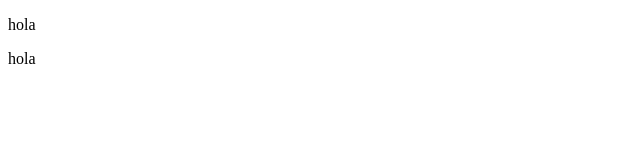
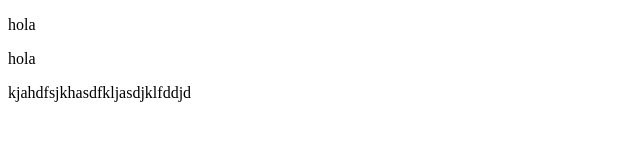
Before and after one commit to cursdissenyweb/aula2, a plain HTML site: page index.html in a window 1280 px wide. Shown: the whole page, without its empty margins (0-640 px from the left). Drawn offline with Linux system fonts and the light colour scheme.

Commit message:
dfgdfgdfg

```diff
--- a/index.html
+++ b/index.html
@@ -8,5 +8,6 @@
 <body>
     <p>hola</p>
     <p>hola</p>
+    <p>kjahdfsjkhasdfkljasdjklfddjd</p>
 </body>
 </html>
```
